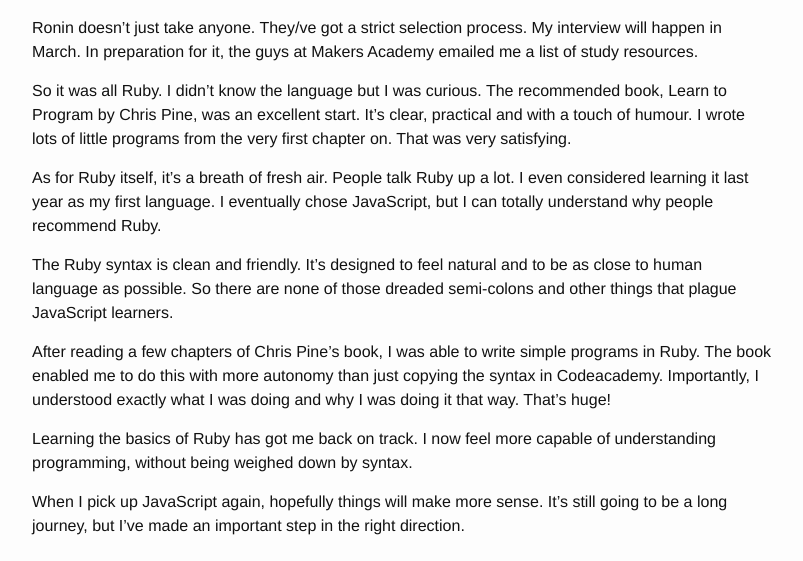
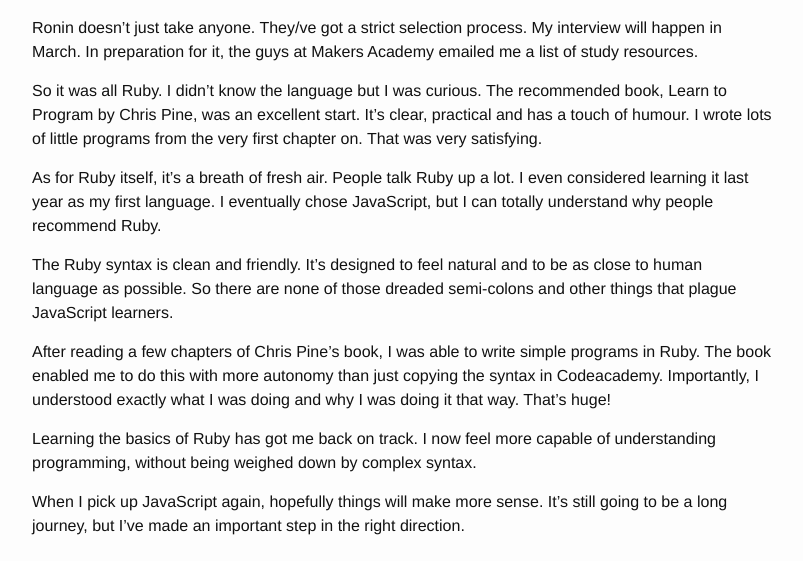
Before and after one commit to sjnorth/sjnorth.github.io, a Jekyll site: the page built from _posts/2016-01-30-syntax-swamp.md, in a window 1280 px wide. Shown: the part 1202-1763 px from the top of the page, without its empty margins (238-1041 px from the left). Built offline with Jekyll 4.4.1, drawn with Linux system fonts in a browser that asks for light colours; comment, search, counter and statistics services are not loaded.

Commit message:
more sp errors

```diff
--- a/_posts/2016-01-30-syntax-swamp.md
+++ b/_posts/2016-01-30-syntax-swamp.md
@@ -26,7 +26,7 @@
 
 Ronin doesn't just take anyone. They/ve got a strict selection process. My interview will happen in March. In preparation for it, the guys at Makers Academy emailed me a list of study resources.
 
-So it was all Ruby. I didn't know the language but I was curious. The recommended book, Learn to Program by Chris Pine, was an excellent start. It's clear, practical and with a touch of humour. I wrote lots of little programs from the very first chapter on. That was very satisfying.
+So it was all Ruby. I didn't know the language but I was curious. The recommended book, Learn to Program by Chris Pine, was an excellent start. It's clear, practical and has a touch of humour. I wrote lots of little programs from the very first chapter on. That was very satisfying.
 
 As for Ruby itself, it's a breath of fresh air. People talk Ruby up a lot. I even considered learning it last year as my first language. I eventually chose JavaScript, but I can totally understand why people recommend Ruby.
 
@@ -34,6 +34,6 @@
 
 After reading a few chapters of Chris Pine's book, I was able to write simple programs in Ruby. The book enabled me to do this with more autonomy than just copying the syntax in Codeacademy. Importantly, I understood exactly what I was doing and why I was doing it that way. That's huge!
 
-Learning the basics of Ruby has got me back on track. I now feel more capable of understanding programming, without being weighed down by syntax.
+Learning the basics of Ruby has got me back on track. I now feel more capable of understanding programming, without being weighed down by complex syntax.
 
  When I pick up JavaScript again, hopefully things will make more sense. It's still going to be a long journey, but I've made an important step in the right direction.
```
